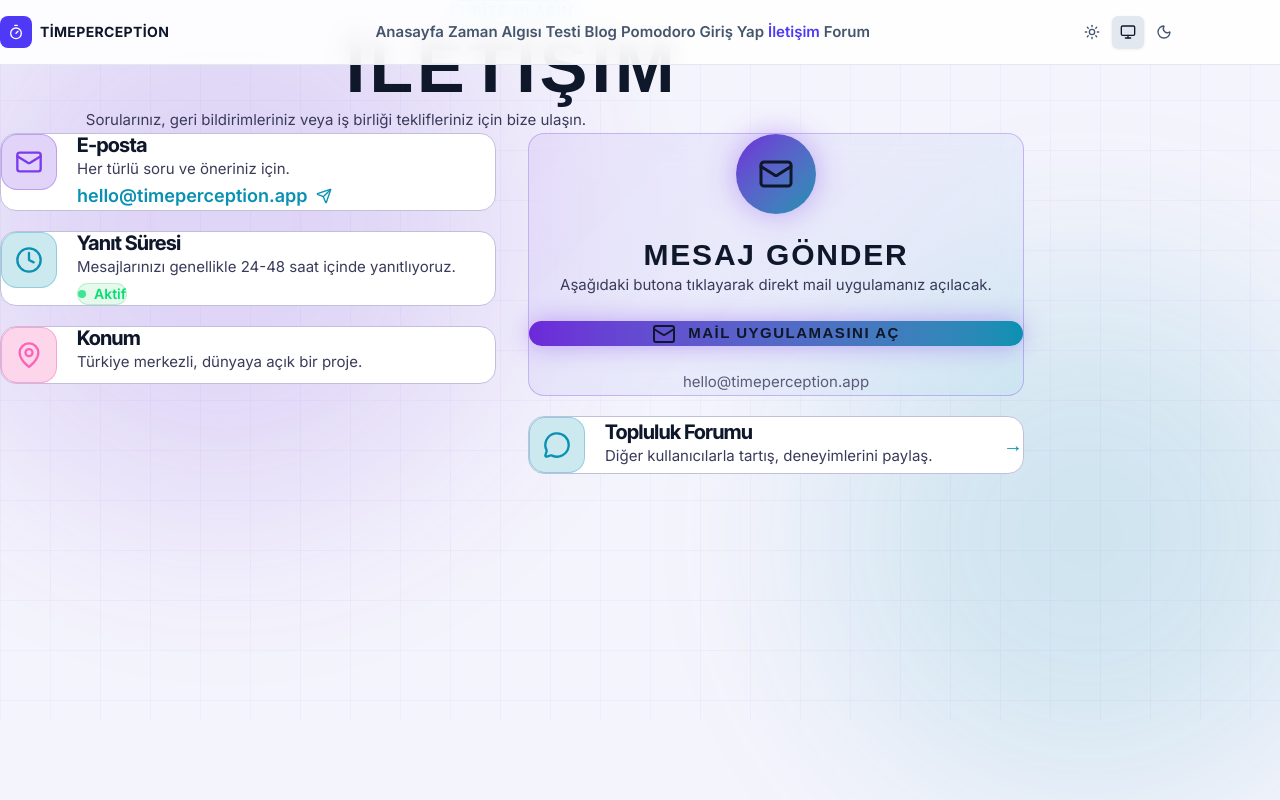
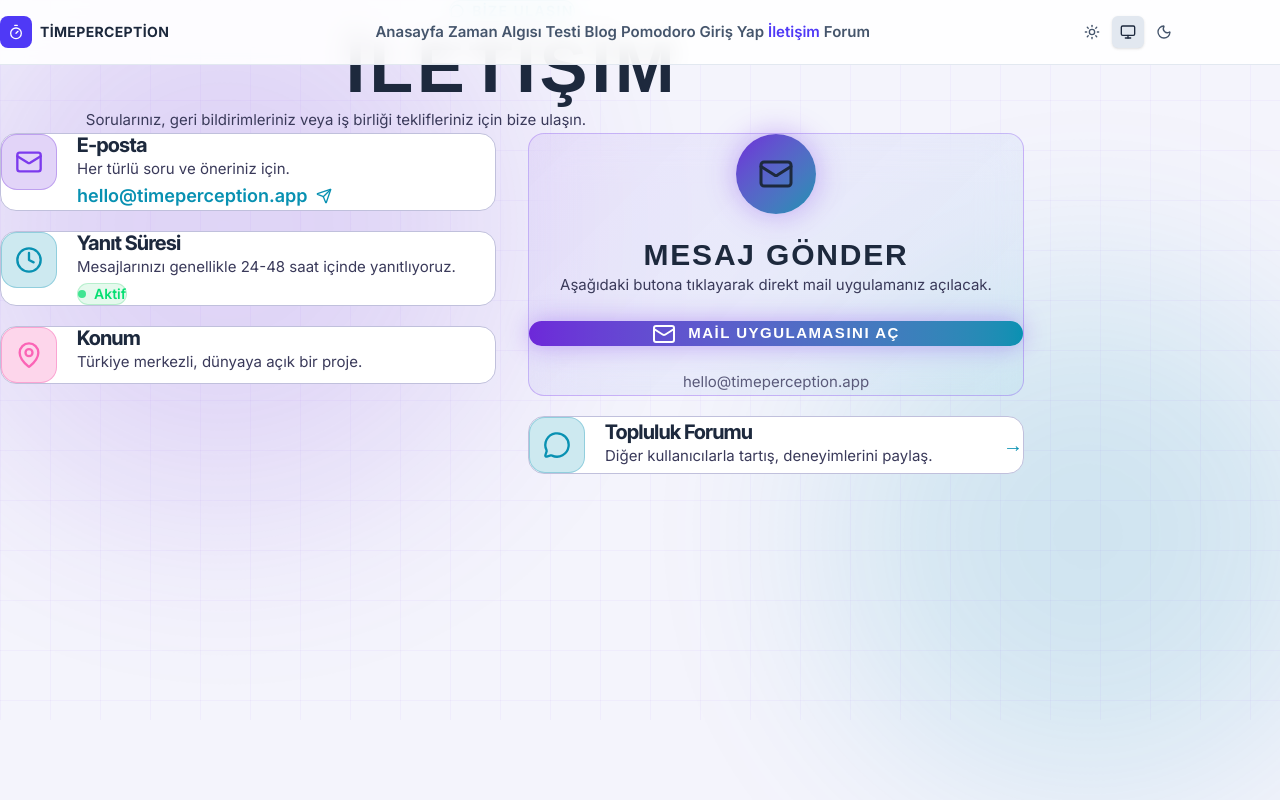
Before and after one commit to nihataliciii/tp, a Next.js app: page /contact in a window 1280 px wide. Built offline with nearby package versions, Linux system fonts and the light colour scheme.

Commit message:
fix: updated layout pt-32 overlay fix and softened global typography to text-slate-800

```diff
--- a/app/blog/[id]/page.tsx
+++ b/app/blog/[id]/page.tsx
@@ -24,7 +24,7 @@ export default function BlogPostDetail() {
   if (!post) {
     return (
       <div className="flex flex-col justify-center items-center min-h-[calc(100vh-64px)] p-6 text-center">
-        <h1 className="text-3xl text-slate-900 dark:text-white font-bold mb-4">Post bulunamadı.</h1>
+        <h1 className="text-3xl text-slate-800 dark:text-white font-bold mb-4">Post bulunamadı.</h1>
         <button onClick={() => router.push('/blog')} className="text-[var(--accent-cyan)] hover:underline flex items-center">
           <ChevronLeft size={16} /> Geri dön
         </button>
--- a/app/contact/page.tsx
+++ b/app/contact/page.tsx
@@ -23,7 +23,7 @@ export default function ContactPage() {
             {isTR ? 'Bize Ulaşın' : 'Get in Touch'}
           </div>
           <h1
-            className="text-5xl md:text-7xl font-black text-slate-900 dark:text-white mb-6 uppercase"
+            className="text-5xl md:text-7xl font-black text-slate-800 dark:text-white mb-6 uppercase"
             style={{ fontFamily: "'Barlow Condensed', sans-serif", letterSpacing: '0.05em' }}
           >
             {isTR ? 'İletişim' : 'Contact'}
@@ -47,7 +47,7 @@ export default function ContactPage() {
                 <Mail size={28} className="text-[var(--accent-purple-light)]" />
               </div>
               <div>
-                <h3 className="text-xl font-bold text-slate-900 dark:text-white mb-1">{isTR ? 'E-posta' : 'Email'}</h3>
+                <h3 className="text-xl font-bold text-slate-800 dark:text-white mb-1">{isTR ? 'E-posta' : 'Email'}</h3>
                 <p className="text-[var(--text-secondary)] text-base mb-3">
                   {isTR ? 'Her türlü soru ve öneriniz için.' : 'For all your questions and suggestions.'}
                 </p>
@@ -64,7 +64,7 @@ export default function ContactPage() {
                 <Clock size={28} className="text-[var(--accent-cyan)]" />
               </div>
               <div>
-                <h3 className="text-xl font-bold text-slate-900 dark:text-white mb-2">{isTR ? 'Yanıt Süresi' : 'Response Time'}</h3>
+                <h3 className="text-xl font-bold text-slate-800 dark:text-white mb-2">{isTR ? 'Yanıt Süresi' : 'Response Time'}</h3>
                 <p className="text-[var(--text-secondary)] text-base leading-relaxed">
                   {isTR ? 'Mesajlarınızı genellikle 24-48 saat içinde yanıtlıyoruz.' : 'We usually reply within 24-48 hours on business days.'}
                 </p>
@@ -81,7 +81,7 @@ export default function ContactPage() {
                 <MapPin size={28} className="text-pink-400" />
               </div>
               <div>
-                <h3 className="text-xl font-bold text-slate-900 dark:text-white mb-2">{isTR ? 'Konum' : 'Location'}</h3>
+                <h3 className="text-xl font-bold text-slate-800 dark:text-white mb-2">{isTR ? 'Konum' : 'Location'}</h3>
                 <p className="text-[var(--text-secondary)] text-base leading-relaxed">
                   {isTR ? 'Türkiye merkezli, dünyaya açık bir proje.' : 'Turkey-based project, open to the world.'}
                 </p>
@@ -97,11 +97,11 @@ export default function ContactPage() {
               style={{ borderColor: 'rgba(124,58,237,0.3)', background: 'linear-gradient(135deg, rgba(124,58,237,0.08), rgba(6,182,212,0.05))' }}
             >
               <div className="w-20 h-20 rounded-full bg-gradient-to-br from-[var(--accent-purple)] to-[var(--accent-cyan)] flex items-center justify-center shadow-[0_0_30px_rgba(124,58,237,0.4)]">
-                <Mail size={36} className="text-slate-900 dark:text-white" />
+                <Mail size={36} className="text-slate-800 dark:text-white" />
               </div>
               <div>
                 <h2
-                  className="text-3xl font-black text-slate-900 dark:text-white mb-3 uppercase"
+                  className="text-3xl font-black text-slate-800 dark:text-white mb-3 uppercase"
                   style={{ fontFamily: "'Barlow Condensed', sans-serif", letterSpacing: '0.06em' }}
                 >
                   {isTR ? 'Mesaj Gönder' : 'Send a Message'}
@@ -114,7 +114,7 @@ export default function ContactPage() {
               </div>
               <a
                 href="mailto:hello@timeperception.app?subject=TimePerception%20Geribildirim&body=Merhaba%2C"
-                className="w-full inline-flex items-center justify-center gap-3 font-black text-xl py-6 px-8 rounded-2xl bg-gradient-to-r from-[var(--accent-purple)] to-[var(--accent-cyan)] text-slate-900 dark:text-white uppercase tracking-widest shadow-[0_0_25px_rgba(124,58,237,0.4)] hover:shadow-[0_0_40px_rgba(124,58,237,0.6)] hover:scale-[1.02] transition-all duration-300"
+                className="w-full inline-flex items-center justify-center gap-3 font-black text-xl py-6 px-8 rounded-2xl bg-gradient-to-r from-[var(--accent-purple)] to-[var(--accent-cyan)] text-white uppercase tracking-widest shadow-[0_0_25px_rgba(124,58,237,0.4)] hover:shadow-[0_0_40px_rgba(124,58,237,0.6)] hover:scale-[1.02] transition-all duration-300"
                 style={{ fontFamily: "'Barlow Condensed', sans-serif", letterSpacing: '0.1em' }}
               >
                 <Mail size={24} />
@@ -134,7 +134,7 @@ export default function ContactPage() {
                 <MessageCircle size={28} className="text-[var(--accent-cyan)]" />
               </div>
               <div className="flex-1">
-                <h3 className="text-xl font-bold text-slate-900 dark:text-white mb-1">{isTR ? 'Topluluk Forumu' : 'Community Forum'}</h3>
+                <h3 className="text-xl font-bold text-slate-800 dark:text-white mb-1">{isTR ? 'Topluluk Forumu' : 'Community Forum'}</h3>
                 <p className="text-[var(--text-secondary)] text-base">
                   {isTR ? 'Diğer kullanıcılarla tartış, deneyimlerini paylaş.' : 'Discuss with other users, share your experiences.'}
                 </p>
--- a/app/layout.tsx
+++ b/app/layout.tsx
@@ -19,11 +19,11 @@ export default function RootLayout({ children }: { children: React.ReactNode })
   return (
     <html lang="tr" suppressHydrationWarning>
       <head />
-      <body className="bg-slate-50 dark:bg-slate-950 text-slate-900 dark:text-gray-100 min-h-screen">
+      <body className="bg-slate-50 dark:bg-slate-950 text-slate-800 dark:text-gray-100 min-h-screen">
         <AppProvider>
           <Navbar />
-          {/* pt-24 (96px) ensures NO OVERLAPPING with the fixed 64px Navbar globally */}
-          <main className="pt-24 min-h-[calc(100vh-64px)] w-full max-w-7xl mx-auto px-4 flex flex-col items-center">
+          {/* pt-32 (128px) ensures NO OVERLAPPING with the fixed 64px Navbar globally */}
+          <main className="pt-32 min-h-[calc(100vh-64px)] w-full max-w-7xl mx-auto px-4 flex flex-col items-center">
             <div className="w-full flex-col flex items-center justify-center">
               {children}
             </div>
--- a/app/page.tsx
+++ b/app/page.tsx
@@ -25,7 +25,7 @@ export default function Home() {
         <div className="w-full relative z-20 pb-20">
           <div className="max-w-5xl mx-auto px-6">
             <div className="flex items-center justify-between mb-8 border-b border-white/10 pb-4">
-              <h2 className="text-2xl md:text-3xl font-bold font-space text-transparent bg-clip-text bg-gradient-to-r from-slate-900 dark:from-white to-[var(--accent-purple-light)]">
+              <h2 className="text-2xl md:text-3xl font-bold font-space text-transparent bg-clip-text bg-gradient-to-r from-slate-800 dark:from-white to-[var(--accent-purple-light)]">
                 Son Yazılarımız
               </h2>
               <Link href="/blog" className="text-sm font-semibold text-[var(--accent-cyan)] flex items-center gap-1 hover:text-[var(--accent-cyan-light)] transition-colors">
--- a/components/LanguageSelector.tsx
+++ b/components/LanguageSelector.tsx
@@ -53,7 +53,7 @@ export default function LanguageSelector() {
               }}
               className={`flex items-center gap-3 px-3 py-2 text-sm text-left rounded-md transition-colors border-none ${
                 language === lang.code
-                  ? 'bg-slate-100 dark:bg-slate-800 text-slate-900 dark:text-white font-semibold'
+                  ? 'bg-slate-100 dark:bg-slate-800 text-slate-800 dark:text-white font-semibold'
                   : 'bg-transparent text-slate-700 dark:text-gray-300 hover:bg-slate-50 dark:hover:bg-slate-800'
               }`}
             >
--- a/components/Navbar.tsx
+++ b/components/Navbar.tsx
@@ -62,7 +62,7 @@ export default function Navbar() {
               <div className="w-8 h-8 rounded-lg bg-indigo-600 flex items-center justify-center text-white">
                 <Timer size={16} />
               </div>
-              <span className="text-sm font-bold tracking-wide uppercase text-slate-900 dark:text-white group-hover:text-indigo-600 dark:group-hover:text-indigo-400 transition-colors">
+              <span className="text-sm font-bold tracking-wide uppercase text-slate-800 dark:text-white group-hover:text-indigo-600 dark:group-hover:text-indigo-400 transition-colors">
                 TimePerception
               </span>
             </Link>
@@ -78,7 +78,7 @@ export default function Navbar() {
                     className={`relative font-semibold transition-all px-3 py-1.5 rounded-md text-sm whitespace-nowrap border-none bg-transparent ${
                       isExactActive
                         ? 'text-indigo-600 dark:text-indigo-400'
-                        : 'text-slate-600 dark:text-slate-400 hover:bg-slate-100 dark:hover:bg-slate-800 hover:text-slate-900 dark:hover:text-white'
+                        : 'text-slate-600 dark:text-slate-400 hover:bg-slate-100 dark:hover:bg-slate-800 hover:text-slate-800 dark:hover:text-white'
                     } ${item.highlight && !isExactActive ? 'text-indigo-600 dark:text-indigo-400' : ''}`}
                   >
                     {t(language, item.key as any)}
--- a/components/TestIntroScreen.tsx
+++ b/components/TestIntroScreen.tsx
@@ -48,7 +48,7 @@ export default function TestIntroScreen() {
           {language === 'tr' ? 'Teste Hazır mısın?' : 'Ready for the Test?'}
         </div>
         <h1
-          className="text-5xl md:text-6xl font-black text-slate-900 dark:text-white mb-4 uppercase"
+          className="text-5xl md:text-6xl font-black text-slate-800 dark:text-white mb-4 uppercase"
           style={{ fontFamily: "'Barlow Condensed', sans-serif", letterSpacing: '0.05em' }}
         >
           {language === 'tr' ? 'Zaman Algısı Testi' : 'Time Perception Test'}
@@ -84,7 +84,7 @@ export default function TestIntroScreen() {
                     {language === 'tr' ? `Aşama ${i + 1}` : `Stage ${i + 1}`}
                   </span>
                 </div>
-                <h3 className="text-xl font-bold text-slate-900 dark:text-white mb-1">{step.title}</h3>
+                <h3 className="text-xl font-bold text-slate-800 dark:text-white mb-1">{step.title}</h3>
                 <p className="text-[var(--text-secondary)] text-base leading-relaxed">{step.desc}</p>
               </div>
             </div>
--- a/components/ThemeToggle.tsx
+++ b/components/ThemeToggle.tsx
@@ -42,7 +42,7 @@ export default function ThemeToggle() {
             aria-pressed={isActive}
             className={`flex items-center justify-center w-8 h-8 rounded-md transition-all duration-200 border-none ${
               isActive
-                ? 'bg-slate-200 text-slate-900 dark:bg-slate-700 dark:text-white shadow-sm'
+                ? 'bg-slate-200 text-slate-800 dark:bg-slate-700 dark:text-white shadow-sm'
                 : 'bg-transparent text-slate-600 dark:text-slate-400 hover:bg-slate-100 dark:hover:bg-slate-800'
             }`}
           >
```
Also changed, not shown: app/account/page.tsx (+4 -4 lines), app/admin/blog/page.tsx (+4 -4 lines), app/forum/page.tsx (+6 -6 lines), app/login/page.tsx (+4 -4 lines).
